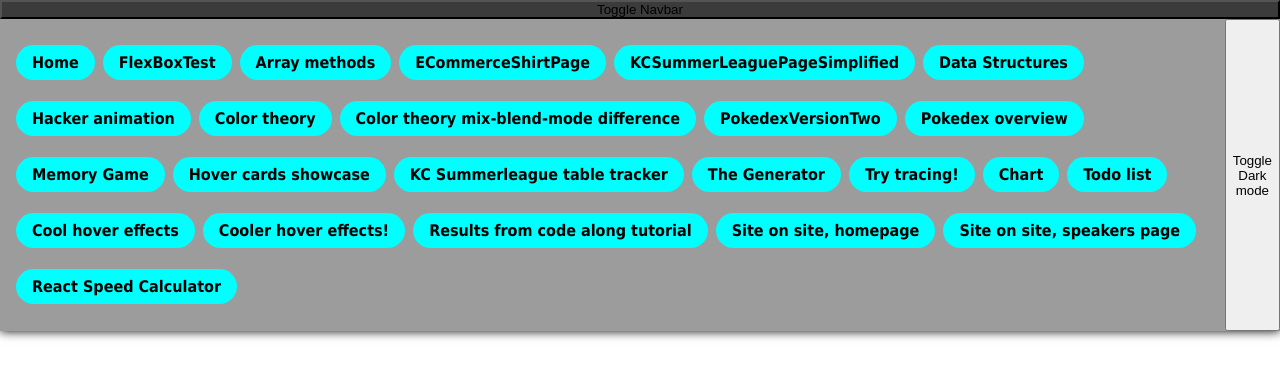
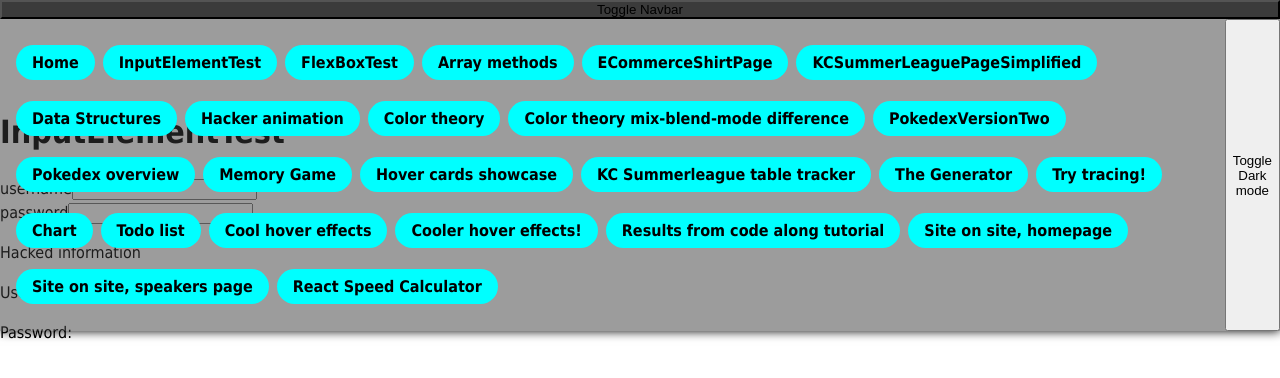
Before and after one commit to EmilNilssonDataDuctus/vite-app, a React (Vite) app: page /input-tests in a window 1280 px wide. Shown: the top 378 px of the page. Built offline with nearby package versions, Linux system fonts and the light colour scheme.

Commit message:
Password input test

```diff
--- /dev/null
+++ b/src/Pages/InputElementTest/InputElementTest.tsx
@@ -0,0 +1,61 @@
+import React, { useEffect, useState } from "react";
+import { MainWrapper } from "../../Shared/Page.styled";
+
+const styles = {
+  display: "block",
+};
+
+export const InputElementTest = () => {
+  const [username, setUsername] = useState("");
+  const [password, setPassword] = useState("");
+
+  const [hackedUsername, setHackedUsername] = useState("");
+  const [hackedPassword, setHackedPassword] = useState("");
+  const handleChange = (e) => {
+    const id = e.target.id;
+    switch (id) {
+      case "username":
+        setUsername(e.target.value);
+        break;
+      case "password":
+        setPassword(e.target.value);
+        break;
+
+      default:
+        break;
+    }
+  };
+
+  useEffect(() => {
+
+    setHackedUsername(document.getElementById("username")!.value)
+    setHackedPassword(document.getElementById("password")!.value)
+  }, [username, password]);
+  return (
+    <MainWrapper>
+      <h1>InputElementTest</h1>
+      <form>
+        <label style={styles}>
+          username
+          <input
+            id="username"
+            value={username}
+            onChange={(e) => handleChange(e)}
+          />
+        </label>
+        <label style={styles}>
+          password
+          <input
+            id="password"
+            type="password"
+            value={password}
+            onChange={(e) => handleChange(e)}
+          />
+        </label>
+      </form>
+      <p>Hacked information</p>
+      <p id="username-hacked">Username: {hackedUsername && hackedUsername}</p>
+      <p id="password-hacked">Password: {hackedPassword && hackedPassword}</p>
+    </MainWrapper>
+  );
+};
--- a/src/Pages/pageData.jsx
+++ b/src/Pages/pageData.jsx
@@ -17,6 +17,7 @@ import { Home } from "./Home/Home";
 import { HoverCardsPage } from "./HoverCardsPage/HoverCardsPage";
 import { HoverEffectsPage } from "./HoverEffectsPage/HoverEffectsPage";
 import { HoverEffectsPage2 } from "./HoverEffectsPage2/HoverEffectsPage2";
+import { InputElementTest } from "./InputElementTest/InputElementTest";
 import { KCSummerLeaguePage } from "./KCSummerLeaguePage/KCSummerLeaguePage";
 import { MemoryGame } from "./MemoryGame/MemoryGame";
 import { MyCanvas } from "./MyCanvas/MyCanvas";
@@ -33,6 +34,11 @@ export const pageRoutes = [
     path: "/",
     element: <Home />,
     description: "Home",
+  },
+  {
+    path: "/input-tests",
+    element: <InputElementTest />,
+    description: "InputElementTest",
   },
   {
     path: "/flexbox-test",
```
